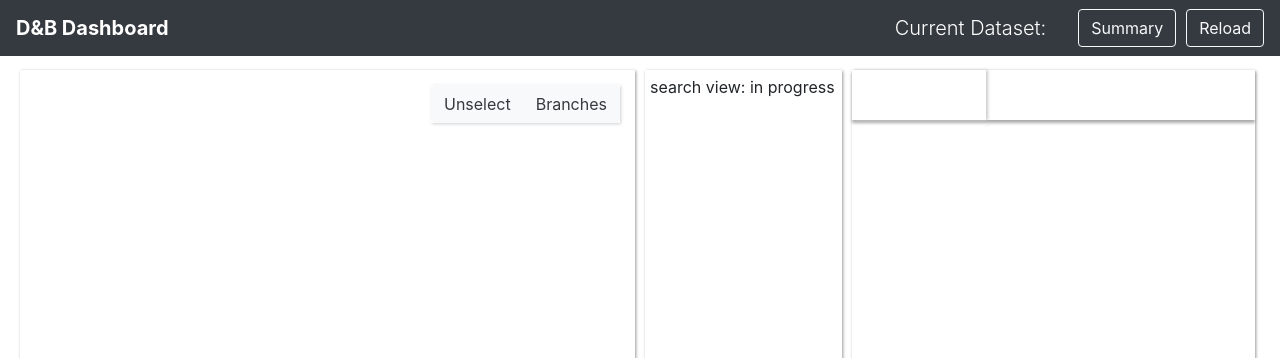
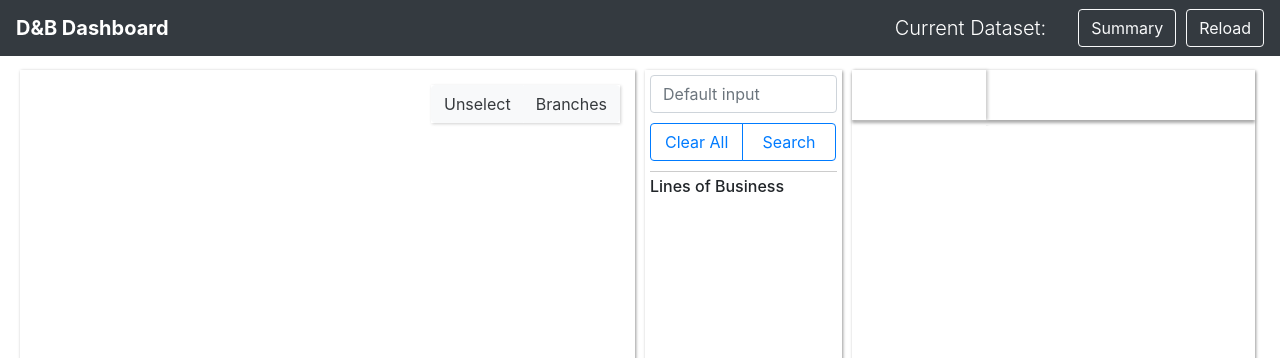
Before and after one commit to foggydae/DBDashboard, a Flask app: page /api/load_file in a window 1280 px wide. Shown: the top 358 px of the page. Run offline with Flask 2, Linux system fonts and the light colour scheme; some libraries are stand-ins or nearby versions.

Commit message:
add search view and hierarchy filtering.

```diff
--- a/Utils/EntityModel.py
+++ b/Utils/EntityModel.py
@@ -500,6 +500,31 @@ class EntityModel():
         return siblings_list
 
 
+    def get_lob_list(self):
+        return sorted(list(self.company_df["LOB"].unique()))
+
+
+    def filter_word(self, keyword, dun_id):
+        if keyword in self.entity_dict[dun_id]["name"].lower():
+            return True
+        if keyword in self.entity_dict[dun_id]["location"].lower():
+            return True
+        if keyword in self.entity_dict[dun_id]["address"].lower():
+            return True
+        return False
+
+    def filter_lob(self, lob_set, dun_id):
+        if len(lob_set) == 0 or self.entity_dict[dun_id]["LOB"] in lob_set:
+            return True
+        return False
+
+
+    def filter_entity(self, keyword, lob):
+        keyword = keyword.lower()
+        lob_set = set(lob)
+        result = set([dun_id for dun_id in self.entity_dict if self.filter_word(keyword, dun_id) and self.filter_lob(lob_set, dun_id)])
+        return list(set(self.entity_dict.keys()) - result)
+
 
 if __name__ == '__main__':
     company_set = ['United_Technologies', 'Ingersoll_Rand', 'Eaton', 'Daikin', 'Captive_Aire']
--- a/server.py
+++ b/server.py
@@ -82,5 +82,24 @@ def get_stat_data():
         return "NO_DATA"
 
 
+@app.route("/api/get_LOB_list", methods=["GET"])
+def get_LOB_list():
+    try:
+        return json.dumps(entity_model.get_lob_list())
+    except:
+        return "NO_DATA"
+
+
+@app.route("/api/filter/<message>", methods=["GET"])
+def filter(message):
+    message_dict = json.loads(message)
+    keyword = message_dict["keyword"]
+    lob = message_dict["lob"]
+    try:
+        return json.dumps(entity_model.filter_entity(keyword, lob))
+    except:
+        return "NO_DATA"
+
+
 if __name__ == "__main__":
     app.run(debug=True)
--- a/static/css/main.css
+++ b/static/css/main.css
@@ -98,10 +98,13 @@ body {
 	width: 20px;
 }
 
-#search-container,
 #stat-container {
 	padding: 5px;
     overflow-y: scroll;
+}
+
+#search-container {
+	padding: 5px;
 }
 
 /**********************/
@@ -188,12 +191,33 @@ body {
 	width: 100%;
 }
 
+#form-keyword-container {
+	padding-bottom: 10px;
+}
+
+#form-control-container {
+	width: 100%;
+	padding-bottom: 10px;
+}
+
+#form-control-container > button {
+	width: 50%;
+}
+
 #form-check-container {
-	margin-top: 10px;
 	padding-top: 5px;
 	overflow-y: scroll;
 	font-size: 12px;
 	border-top: solid 1px #ccc;
+}
+
+.form-check-base {
+	display: flex;
+    align-items: center;
+}
+
+.form-check-label {
+	padding-left: 5px;
 }
 
 /**********************/
@@ -212,6 +236,11 @@ body {
 	margin-top: 5px;
 }
 
+#tornado-control {
+	width: 100%;
+	height: 50px;
+}
+
 .tornado-base-container {
 	width: 100%;
 	display: flex;
@@ -226,7 +255,7 @@ body {
 .tornado-name {
 	display: flex;
     align-items: center;
-    justify-content: flex-end;
+    justify-content: flex-start;
     font-weight: 600;
 	font-size: 12px;
 	box-shadow: 2px 0px 3px #ccc;
--- a/static/scripts/hierarchy_view.js
+++ b/static/scripts/hierarchy_view.js
@@ -290,6 +290,18 @@ var update_hierarchy_info = function (d) {
     $("#hierarchy-info").css("display", "inline-block");
 }
 
+var filter_hierarchy_view = function (filter_list) {
+    for (var dun_id in idNodeDict) {
+        if (filter_list.indexOf(dun_id) >= 0) {
+            $("#text" + dun_id).css("opacity", 0.2);
+            $("#circle" + dun_id).css("opacity", 0.2);
+        } else {
+            $("#text" + dun_id).css("opacity", 1);
+            $("#circle" + dun_id).css("opacity", 1);
+        }
+    }
+}
+
 var _init_hierarchy_control = function () {
     if (cur_ignore_branch_flag) {
         $("#hierarchy-branch-btn").html("Branches");
--- a/static/scripts/index.js
+++ b/static/scripts/index.js
@@ -18,6 +18,7 @@ var cur_ignore_branch_flag = HIERARCHY_IGNORE_BRANCHES;
 init_hierarchy_view();
 init_map_view();
 init_tornado_view();
+init_search_view();
 init_stat_view();
 init_summary_view();
 
--- /dev/null
+++ b/static/scripts/search_view.js
@@ -0,0 +1,46 @@
+'use strict';
+
+var init_search_view = function () {
+    $.get("/api/get_LOB_list", function (rtn_string) {
+        if (rtn_string == "NO_DATA") {
+            console.log("Error", "Failed in LOB data.");
+        } else {
+            var lob_list = JSON.parse(rtn_string);
+			init_LOB_box(lob_list);
+        }
+    });
+
+    $("#search-submit-btn").on("click", function () {
+    	var checkboxes = $('.search-checkbox:checked');
+    	var lob = [];
+    	for (var i = 0; i < checkboxes.length; i++) {
+    		lob.push(checkboxes[i].value);
+    	}
+    	var keyword = $("#search-keyword-input").val();
+	    var message = JSON.stringify({
+	        keyword: keyword,
+	        lob: lob
+	    });
+	    $.get("/api/filter/" + message, function (rtn_string) {
+	        if (rtn_string == "NO_DATA") {
+	            console.log("Error", "Failed in filter data.");
+	        } else {
+	            var filtered = JSON.parse(rtn_string);
+	            console.log(filtered);
+	            filter_hierarchy_view(filtered);
+	        }
+	    });
+    })
+}
+
+var init_LOB_box = function (lob_list) {
+	$("#form-check-container").css("max-height", $("#filter-form").height() - $("#form-keyword-container").height() - $("#form-control-container").height() - 15);
+	for (var i = 0; i < lob_list.length; i++) {
+		$("#form-check-container").append(
+			"<div class='form-check-base'>" +
+			"	<input class='search-checkbox' type='checkbox' name='lob' value='" + lob_list[i] + "'>" +
+			"	<label class='form-check-label'>" + lob_list[i] + "</label>" +
+			"</div>"
+		);
+	}
+}
--- a/static/scripts/tornado_view.js
+++ b/static/scripts/tornado_view.js
@@ -51,7 +51,7 @@ var draw_tornado_view = function(data) {
 	draw_tornado_chart("#tornado-head-chart-div", data[0], y_scale, rev_scale, emp_scale, true);
 
 	$("#tornado-body-container").empty();
-	$("#tornado-body-container").css("max-height", $("#tornado-container").height() - $("#tornado-head-container").height() - 5);
+	$("#tornado-body-container").css("max-height", $("#tornado-container").height() - $("#tornado-head-container").height() - $("#tornado-control").height() - 5);
 	for (var i = 1; i < data.length; i++) {
 		var cur_data = data[i];
 		var new_element = "<div class='tornado-base-container tornado-siblings'>" +
--- a/templates/dashboard.html
+++ b/templates/dashboard.html
@@ -58,112 +58,28 @@
 				<div id="third-container">
 					<div class="col-sm-4 full-height">
 						<div id="search-container" class="view-container">
-							<span>search view: in progress</span>
-<!-- 							<form id="filter-form" action="/api/filter" method="GET">
-								<div>
-									<label class="sr-only" for="inlineFormInput">Name</label>
-									<input class="form-control mb-2" id="inlineFormInput" type="text" name="keyword" placeholder="Default input">
+							<div id="filter-form">
+								<div id="form-keyword-container">
+									<input class="form-control" id="search-keyword-input" type="text" name="keyword" placeholder="Default input">
 								</div>
-								<button type="submit" class="btn btn-outline-primary btn-block">Search</button>
+								<div id="form-control-container" class="btn-group">
+									<button id="search-clear-all-btn" class="btn btn-outline-primary">Clear All</button>
+									<button id="search-submit-btn" class="btn btn-outline-primary">Search</button>
+								</div>
 								<div id="form-check-container">
 									<h6>Lines of Business</h6>
-									<div class="form-check">
-										<input class="form-check-input" type="checkbox" value="" id="defaultCheck1">
-										<label class="form-check-label" for="defaultCheck1">
-											Select All
-										</label>
-									</div>
-									<div class="form-check">
-										<input class="form-check-input" type="checkbox" value="" id="defaultCheck1">
-										<label class="form-check-label" for="defaultCheck1">
-											Advertising agencies, nsk
-										</label>
-									</div>
-									<div class="form-check">
-										<input class="form-check-input" type="checkbox" value="" id="defaultCheck2">
-										<label class="form-check-label" for="defaultCheck2">
-											Air transportation, scheduled, nsk
-										</label>
-									</div>
-									<div class="form-check">
-										<input class="form-check-input" type="checkbox" value="" id="defaultCheck3">
-										<label class="form-check-label" for="defaultCheck3">
-											Aircraft engines and engine parts
-										</label>
-									</div>
-									<div class="form-check">
-										<input class="form-check-input" type="checkbox" value="" id="defaultCheck4">
-										<label class="form-check-label" for="defaultCheck4">
-											Aircraft parts and equipment, nec, nsk
-										</label>
-									</div>
-									<div class="form-check">
-										<input class="form-check-input" type="checkbox" value="" id="defaultCheck5">
-										<label class="form-check-label" for="defaultCheck5">
-											Aircraft, nsk
-										</label>
-									</div>
-									<div class="form-check">
-										<input class="form-check-input" type="checkbox" value="" id="defaultCheck6">
-										<label class="form-check-label" for="defaultCheck6">
-											Airports, flying fields, and services
-										</label>
-									</div>
-									<div class="form-check">
-										<input class="form-check-input" type="checkbox" value="" id="defaultCheck7">
-										<label class="form-check-label" for="defaultCheck7">
-											Architectural metalwork
-										</label>
-									</div>
-									<div class="form-check">
-										<input class="form-check-input" type="checkbox" value="" id="defaultCheck8">
-										<label class="form-check-label" for="defaultCheck8">
-											Auto and home supply stores, nsk
-										</label>
-									</div>
-									<div class="form-check">
-										<input class="form-check-input" type="checkbox" value="" id="defaultCheck9">
-										<label class="form-check-label" for="defaultCheck9">
-											Automobiles and other motor vehicles, nsk
-										</label>
-									</div>
-									<div class="form-check">
-										<input class="form-check-input" type="checkbox" value="" id="defaultCheck10">
-										<label class="form-check-label" for="defaultCheck10">
-											Automotive repair shops, nec
-										</label>
-									</div>
-									<div class="form-check">
-										<input class="form-check-input" type="checkbox" value="" id="defaultCheck11">
-										<label class="form-check-label" for="defaultCheck11">
-											Automotive services, nec, nsk
-										</label>
-									</div>
-									<div class="form-check">
-										<input class="form-check-input" type="checkbox" value="" id="defaultCheck11">
-										<label class="form-check-label" for="defaultCheck11">
-											Bank holding companies
-										</label>
-									</div>
-									<div class="form-check">
-										<input class="form-check-input" type="checkbox" value="" id="defaultCheck11">
-										<label class="form-check-label" for="defaultCheck11">
-											Blast furnaces and steel mills, nsk
-										</label>
-									</div>
-									<div class="form-check">
-										<input class="form-check-input" type="checkbox" value="" id="defaultCheck11">
-										<label class="form-check-label" for="defaultCheck11">
-											Blowers and fans
-										</label>
-									</div>
 								</div>
-							</form> -->
+							</div>
 						</div>
 					</div>
 					<div class="col-sm-8 full-height">
 						<div id="tornado-container" class="view-container">
-							<div id="tornado-head-container" class="tornado-base-container">
+<!-- 							<div id="tornado-control">
+								<form action="/api/set_tornado_view" method="POST">
+
+								</form>
+							</div>
+ -->							<div id="tornado-head-container" class="tornado-base-container">
 								<div id="tornado-head-name-div" class="col-sm-4 tornado-name">
 									<span id="tornado-head-name"></span>
 								</div>
@@ -179,12 +95,6 @@
 							</div>
 						</div>
 					</div>
-<!-- 					<div class="col-sm-3 full-height">
-						<div id="detail-one-container" class="view-container">detail view</div>
-					</div> -->
-<!-- 					<div class="col-sm-2 full-height">
-						<div id="detail-two-container" class="view-container">detail view</div>
-					</div> -->
 				</div>
 				<div id="forth-container">
 					<div class="col-sm-9 full-height">
@@ -325,6 +235,7 @@
 		<script type="text/javascript" src="/static/scripts/config.js"></script>
 		<script type="text/javascript" src="/static/scripts/hierarchy_view.js"></script>
 		<script type="text/javascript" src="/static/scripts/map_view.js"></script>
+		<script type="text/javascript" src="/static/scripts/search_view.js"></script>
 		<script type="text/javascript" src="/static/scripts/tornado_view.js"></script>
 		<script type="text/javascript" src="/static/scripts/stat_view.js"></script>
 		<script type="text/javascript" src="/static/scripts/summary_view.js"></script>
```
